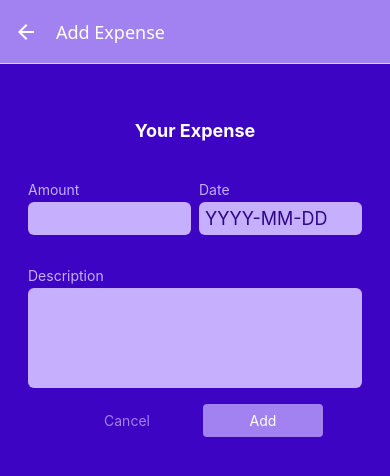
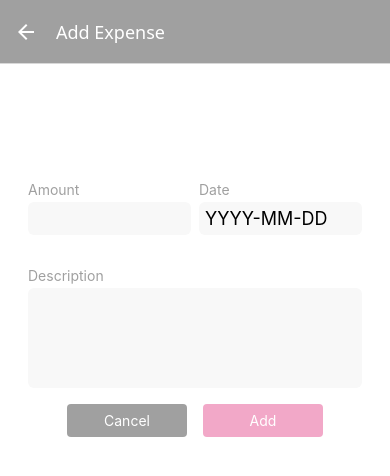
Before and after one commit to Rutwik1801/budget-tracker, a React Native app: screen /ManageExpense in a window 390 px wide. Shown: the top 476 px of the page. Built offline with nearby package versions, Linux system fonts and the light colour scheme.

Commit message:
basic app complete

```diff
--- a/components/ExpensesOutput/ExpenseItem.tsx
+++ b/components/ExpensesOutput/ExpenseItem.tsx
@@ -59,5 +59,5 @@ const styles = StyleSheet.create({
     minWidth: 80
   },
   amount: {
-    color:GlobalStyles.colors.primary500, fontWeight: "bold"}
+    color:GlobalStyles.colors.error500, fontWeight: "bold"}
 })
--- a/components/UI/Button.tsx
+++ b/components/UI/Button.tsx
@@ -15,17 +15,14 @@ const styles = StyleSheet.create({
   button: {
     borderRadius: 4,
     padding: 8,
-    backgroundColor: GlobalStyles.colors.primary200,
+    backgroundColor: GlobalStyles.colors.accent500,
   },
   flat: {
-    backgroundColor: 'transparent'
+    backgroundColor: GlobalStyles.colors.primary200
   },
   buttonText: {
     color: "white",
     textAlign: "center"
-  },
-  flatText: {
-    color: GlobalStyles.colors.primary200,
   },
   pressed: {
     opacity: 0.75,
--- a/components/manageExpense/ExpenseForm.tsx
+++ b/components/manageExpense/ExpenseForm.tsx
@@ -19,13 +19,33 @@ export const ExpenseForm = ({onSubmit, onCancel, editedExpenseId, onDelete}) =>
       editedExpense = expensesCtx.expenses.find(item => item.id === editedExpenseId);
     }
   const [expense, setExpense] = useState({
-    amount: isEditing ? editedExpense.amount.toString(): editedExpense.amount,
-    description: editedExpense.description,
-    date: isEditing ? getFormattedDate(editedExpense.date): editedExpense.date
+    amount: {value: isEditing ? editedExpense.amount.toString(): editedExpense.amount, isValid: true},
+    description: {value: editedExpense.description, isValid: true},
+    date: {value: isEditing ? getFormattedDate(editedExpense.date): editedExpense.date, isValid: true}
   })
+  const handleSubmit = () => {
+    const amountIsValid = !isNaN(expense.amount.value) && expense.amount.value > 0;
+    const dateIsValid = new Date(expense.date.value).toString() !== "Invalid Date";
+    const descriptionIsValid = expense.description.value.trim().length > 0;
+    if(!amountIsValid || !dateIsValid || !descriptionIsValid) {
+      setExpense(prev => ({
+        amount: {value: prev.amount.value, isValid: amountIsValid},
+        description: {value: prev.description.value, isValid: descriptionIsValid},
+        date: {value: prev.date.value, isValid: dateIsValid}
+      }))
+      return;
+    }
+    const expenseObject = {
+      amount: expense.amount.value,
+      date: expense.date.value,
+      description: expense.description.value,
+    }
+    onSubmit(expenseObject)
+  }
 
   const handleInputChange = (inputIdentifier, enteredValue) => {
-    setExpense((prev) => ({...prev, [inputIdentifier]: enteredValue}))
+    setExpense((prev) => (
+      {...prev, [inputIdentifier]: {...prev[inputIdentifier], value: enteredValue}}))
   }
   return <View style={styles.form}>
     <Text style={styles.title} >Your Expense</Text>
@@ -33,24 +53,29 @@ export const ExpenseForm = ({onSubmit, onCancel, editedExpenseId, onDelete}) =>
     <Input style= {styles.rowInput} label="Amount" textInputConfig={{
       keyboardType: "decimal-pad",
       onChangeText: handleInputChange.bind(this, "amount"),
-      value: expense.amount
-    }} />
+      value: expense.amount.value
+    }}
+    invalid={!expense.amount.isValid}
+    />
     <Input style={styles.rowInput} label="Date" textInputConfig={{
       placeholder: 'YYYY-MM-DD',
       maxlength:10,
       onChangeText: handleInputChange.bind(this, "date"),
-      value: expense.date
-    }} />
+      value: expense.date.value
+    }}
+    invalid={!expense.date.isValid}
+    />
     </View>
     <Input label="Description" textInputConfig={{
       multiline: true,
       onChangeText: handleInputChange.bind(this, "description"),
-      value: expense.description
-    }} />
-
+      value: expense.description.value
+    }}
+    invalid={!expense.description.isValid}
+    />
         <View style={styles.buttonContainer}>
           <Button buttonContainerStyle={styles.button} mode="flat" onPress={onCancel} >Cancel</Button>
-          <Button buttonContainerStyle={styles.button} onPress={onSubmit.bind(this,expense)} >{isEditing ? "Update" : "Add"}</Button>
+          <Button buttonContainerStyle={styles.button} onPress={handleSubmit} >{isEditing ? "Update" : "Add"}</Button>
         </View>
         {isEditing && <View style={styles.delete} ><IconButton icon="trash" color={GlobalStyles.colors.error500} size={36} onPress={onDelete} /></View>}
       </View>
@@ -95,5 +120,10 @@ const styles = StyleSheet.create({
   button: {
     minWidth: 120,
     marginHorizontal: 8
+  },
+  errorText: {
+    textAlign: "center",
+    color: GlobalStyles.colors.error500,
+    margin: 8
   }
 })
--- a/components/manageExpense/Input.tsx
+++ b/components/manageExpense/Input.tsx
@@ -1,13 +1,16 @@
 import { StyleSheet, Text, TextInput, View } from "react-native"
 import { GlobalStyles } from "../../constants/styles"
 
-export const Input = ({label, style, textInputConfig}) => {
+export const Input = ({label, style, textInputConfig, invalid}) => {
   const inputStyles = [styles.input]
   if (textInputConfig && textInputConfig.multiline) {
     inputStyles.push(styles.inputMultiline)
   }
+  if(invalid) {
+    inputStyles.push(styles.inputInvalid)
+  }
   return <View style={[styles.inputContainer, style]}>
-    <Text style={styles.label}>{label}</Text>
+    <Text style={[styles.label, invalid && styles.labelInvalid]}>{label}</Text>
     <TextInput style={inputStyles} {...textInputConfig}></TextInput>
   </View>
 }
@@ -19,12 +22,12 @@ const styles = StyleSheet.create({
   },
   label: {
     fontSize: 14,
-    color: GlobalStyles.colors.primary100,
+    color: GlobalStyles.colors.primary400,
     marginBottom: 4
   },
   input: {
 backgroundColor: GlobalStyles.colors.primary100,
-color:GlobalStyles.colors.primary700,
+color:GlobalStyles.colors.primary800,
 padding: 6,
 borderRadius: 6,
 fontSize: 18
@@ -32,5 +35,11 @@ fontSize: 18
   inputMultiline: {
     minHeight: 100,
     textAlignVertical: 'top'
+  },
+  labelInvalid : {
+    color: GlobalStyles.colors.error500
+  },
+  inputInvalid: {
+    backgroundColor: GlobalStyles.colors.error50
   }
 })
--- a/constants/styles.tsx
+++ b/constants/styles.tsx
@@ -1,16 +1,32 @@
 export const GlobalStyles = {
   colors: {
-    primary50: '#e4d9fd',
-    primary100: '#c6affc',
-    primary200: '#a281f0',
-    primary400: '#5721d4',
-    primary500: '#3e04c3',
-    primary700: '#2d0689',
-    primary800: '#200364',
-    accent500: '#f7bc0c',
-    error50: '#fcc4e4',
-    error500: '#9b095c',
-    gray500: '#39324a',
-    gray700: '#221c30',
+    // primary50: '#e4d9fd',
+    // primary100: '#c6affc',
+    // primary200: '#a281f0',
+    // primary400: '#5721d4',
+    // primary500: '#3e04c3',
+    // primary700: '#2d0689',
+    // primary800: '#200364',
+    // accent500: '#f7bc0c',
+    // error50: '#fcc4e4',
+    // error500: '#9b095c',
+    // gray500: '#39324a',
+    // gray700: '#221c30',
+    primary50: '#ffffff',   // Pure White (Background)
+primary100: '#f8f8f8',  // Soft White (Surfaces)
+primary200: '#a0a0a0',  // Light Gray (Borders, UI Elements)
+primary400: '#a0a0a0',  // Medium Gray (Subtle Depth)
+primary500: '#a0a0a0',  // Dark Gray (Text, Icons)
+primary700: '#ffffff',  // Charcoal Black (Stronger Contrast)
+primary800: '#000000',  // Pure Black (Deepest UI Elements)
+
+accent500: '#f2a8c8',   // Soft Pastel Pink (Elegant Highlight)
+error50: '#fcdde8',     // Light Pastel Red (Gentle Error State)
+error500: '#d64060',    // Muted Coral Red (Strong Error State)
+
+gray500: '#7a7a7a',     // Neutral Gray (Balanced UI Text)
+gray700: '#3a3a3a',     // Deep Gray (Refined Shadows)
+
+
   },
 };
--- a/navigation/NavigationWrapper.tsx
+++ b/navigation/NavigationWrapper.tsx
@@ -15,6 +15,7 @@ export const ExpensesOverview = () => {
     headerTintColor: "white",
     tabBarStyle:{backgroundColor:GlobalStyles.colors.primary500},
     tabBarActiveTintColor: GlobalStyles.colors.accent500,
+    tabBarInactiveTintColor: GlobalStyles.colors.primary50,
     headerRight: ({tintColor}) => <IconButton icon="add" size={28} color={tintColor} onPress={() => {navigation.navigate("ManageExpense")}} />
   })}>
     <BottomTabs.Screen name="RecentExpenses" component={RecentExpenses}
--- a/screens/ManageExpenses.tsx
+++ b/screens/ManageExpenses.tsx
@@ -50,7 +50,7 @@ const styles = StyleSheet.create({
   container: {
     flex: 1,
     padding: 24,
-    backgroundColor: GlobalStyles.colors.primary500
+    backgroundColor: GlobalStyles.colors.primary700
   },
   delete: {
     marginTop: 16,
```
